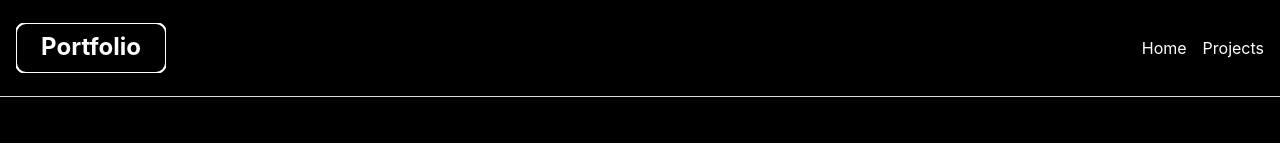
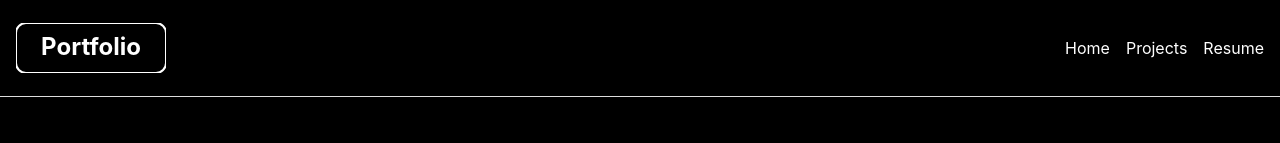
Before and after one commit to rmrahman430/personal-website, a React (Create React App) app: page /#/home in a window 1280 px wide. Shown: the top 143 px of the page. Built offline with nearby package versions, Linux system fonts and the light colour scheme; what tailwindcss-animated would draw is missing.

Commit message:
resume nav link

```diff
--- a/src/components/header.tsx
+++ b/src/components/header.tsx
@@ -56,6 +56,14 @@ const Header: React.FC<HeaderProps> = ({ title }) => {
               Projects
             </NavLink>
           </li>
+          <li>
+            <NavLink
+              to="/resume"
+              className="text-white-300 hover:underline flex"
+            >
+              Resume
+            </NavLink>
+          </li>
         </ul>
       </nav>
     </header>
```
